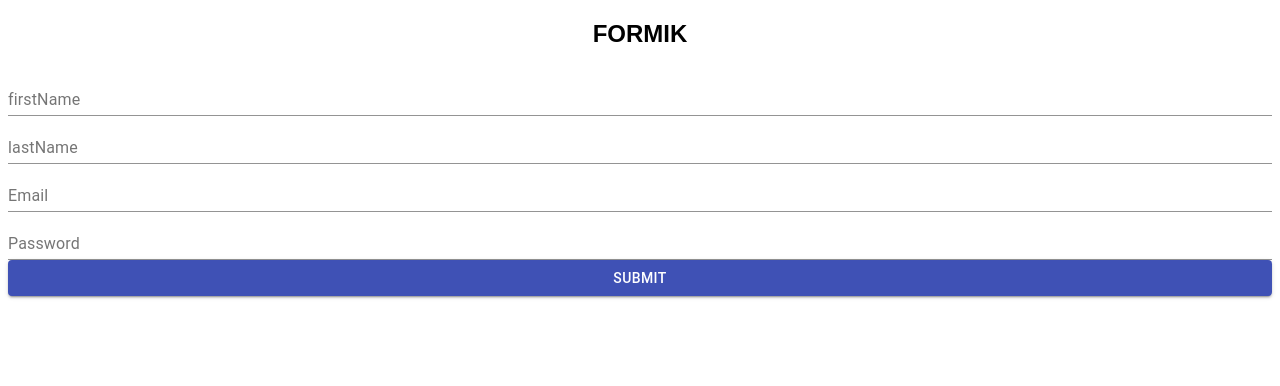
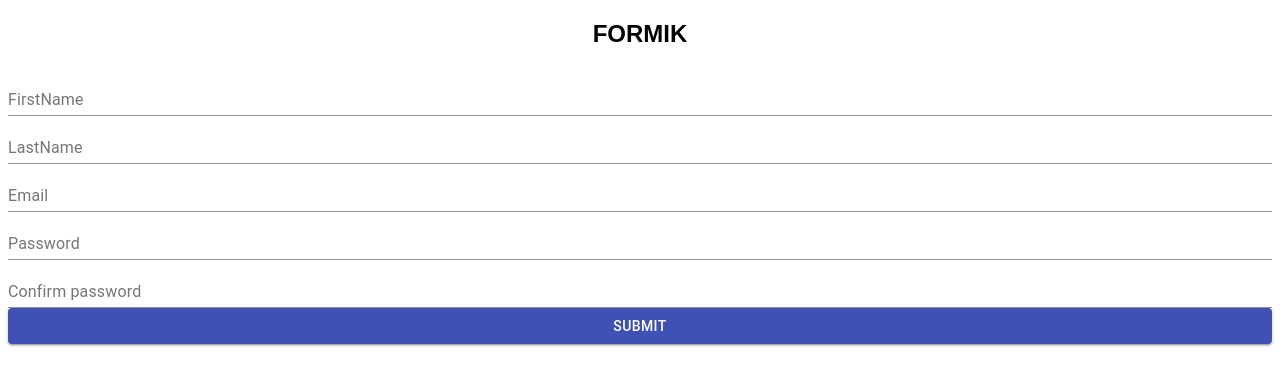
Before and after one commit to yoann83/formFormik, a React (Create React App) app: page / in a window 1280 px wide. Shown: the top 386 px of the page. Built offline with nearby package versions, Linux system fonts and the light colour scheme.

Commit message:
update poc

```diff
--- a/src/components/forms/FormikForm.js
+++ b/src/components/forms/FormikForm.js
@@ -1,5 +1,4 @@
 import React from "react";
-import ReactDOM from "react-dom";
 import * as yup from "yup";
 import Button from "@material-ui/core/Button";
 import TextField from "@material-ui/core/TextField";
@@ -18,6 +17,19 @@
       .string("Enter your password")
       .min(8, "Password should be of minimum 8 characters length")
       .required("Password is required")
+      .matches(
+        "^(?=.*[0-9])(?=.*[a-z])(?=.*[A-Z])(?=.*[&+$!* ])([a-zA-Z0-9&+$!* ]{8,})$",
+        "Need special character"
+      ),
+    confimPassword: yup
+      .string("Confim your password")
+      .required("Confim is required")
+      .when("password", {
+        is: (val) => (val && val.length > 0 ? true : false),
+        then: yup
+          .string()
+          .oneOf([yup.ref("password")], "Both password need to be the same !")
+      })
   });
 
   const formik = useFormik({
@@ -44,8 +56,8 @@
               fullWidth
               id="firstName"
               name="firstName"
-              label="firstName"
-              placeholder="Jane"
+              label="FirstName"
+              placeholder="James"
               onChange={formik.handleChange}
               error={
                 formik.touched.firstName && Boolean(formik.errors.firstName)
@@ -56,8 +68,8 @@
               fullWidth
               id="lastName"
               name="lastName"
-              label="lastName"
-              placeholder="Doe"
+              label="LastName"
+              placeholder="Bond"
               onChange={formik.handleChange}
               error={formik.touched.lastName && Boolean(formik.errors.lastName)}
               helperText={formik.touched.lastName && formik.errors.lastName}
@@ -67,6 +79,7 @@
               id="email"
               name="email"
               label="Email"
+              placeholder="James@Bond.com"
               onChange={formik.handleChange}
               error={formik.touched.email && Boolean(formik.errors.email)}
               helperText={formik.touched.email && formik.errors.email}
@@ -81,6 +94,21 @@
               error={formik.touched.password && Boolean(formik.errors.password)}
               helperText={formik.touched.password && formik.errors.password}
             />
+            <TextField
+              fullWidth
+              id="confimPassword"
+              name="confimPassword"
+              label="Confirm password"
+              type="password"
+              onChange={formik.handleChange}
+              error={
+                formik.touched.confimPassword &&
+                Boolean(formik.errors.confimPassword)
+              }
+              helperText={
+                formik.touched.confimPassword && formik.errors.confimPassword
+              }
+            />
             <Button color="primary" variant="contained" fullWidth type="submit">
               Submit
             </Button>
```
